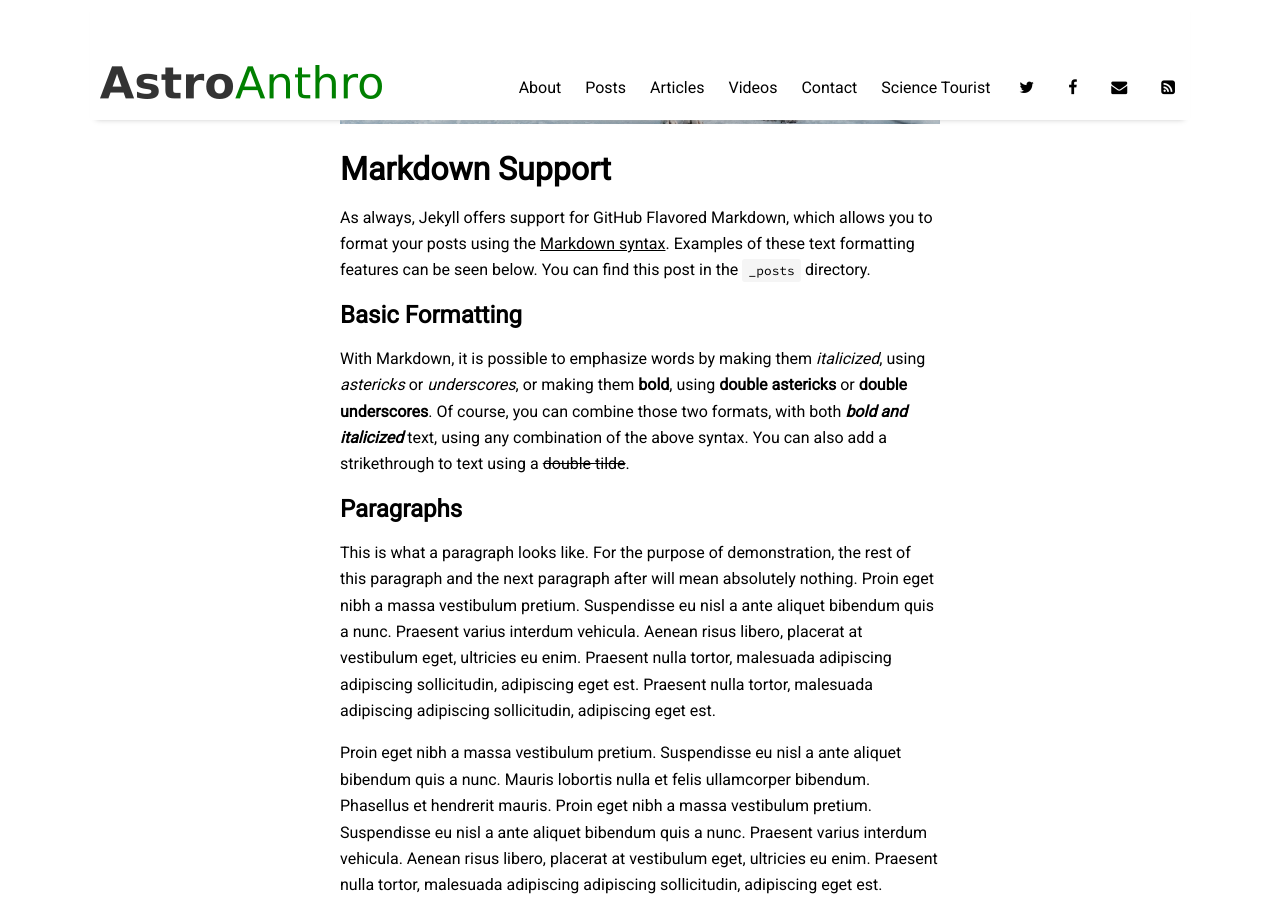
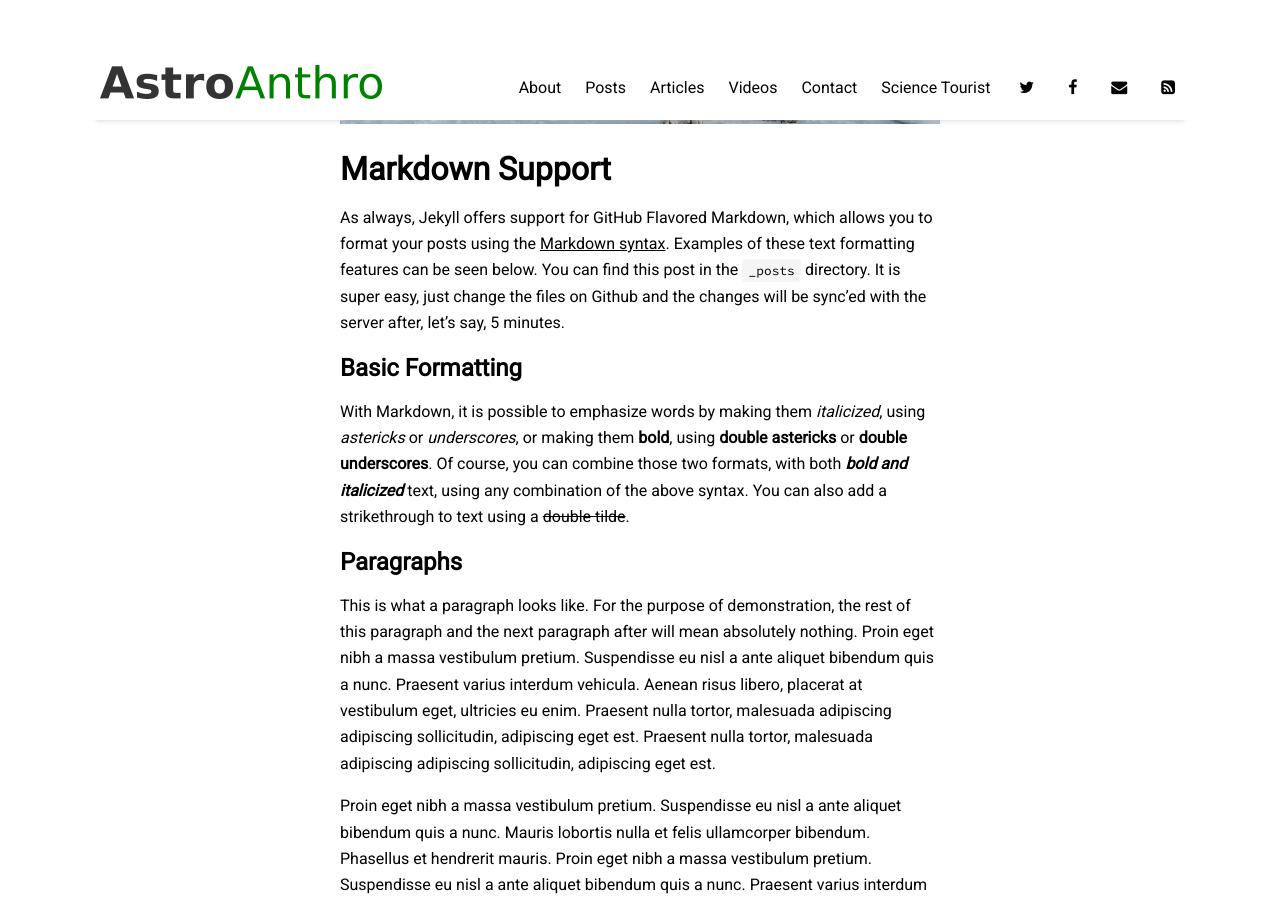
Before and after one commit to romeeld/AstroAnthro, a Jekyll site: the page built from _posts/2016-09-09-text-formatting.md, in a window 1280 px wide and 900 px high, scrolled down 438 px. Built offline with Jekyll 4.4.1, drawn with Linux system fonts in a browser that asks for light colours; nearby versions of some CDN libraries; formulas are drawn with MathJax 3; comment, search, counter and statistics services are not loaded.

Commit message:
Update 2016-09-09-text-formatting.md

```diff
--- a/_posts/2016-09-09-text-formatting.md
+++ b/_posts/2016-09-09-text-formatting.md
@@ -9,7 +9,7 @@ image: arctic-1.jpg
 
 # Markdown Support
 
-As always, Jekyll offers support for GitHub Flavored Markdown, which allows you to format your posts using the [Markdown syntax](https://guides.github.com/features/mastering-markdown/). Examples of these text formatting features can be seen below. You can find this post in the `_posts` directory.
+As always, Jekyll offers support for GitHub Flavored Markdown, which allows you to format your posts using the [Markdown syntax](https://guides.github.com/features/mastering-markdown/). Examples of these text formatting features can be seen below. You can find this post in the `_posts` directory. It is super easy, just change the files on Github and the changes will be sync'ed with the server after, let's say, 5 minutes.
 
 ## Basic Formatting
 
```
